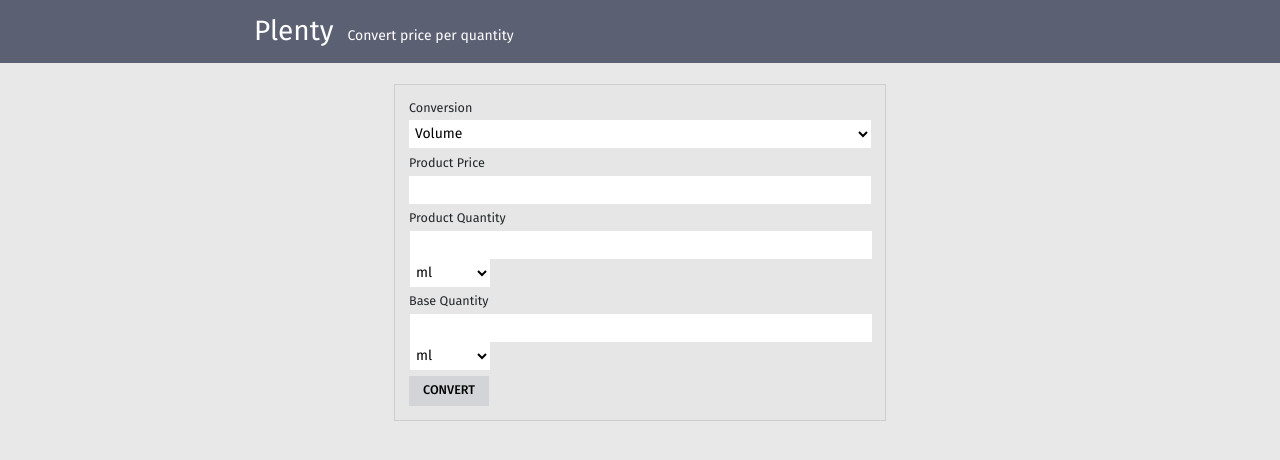
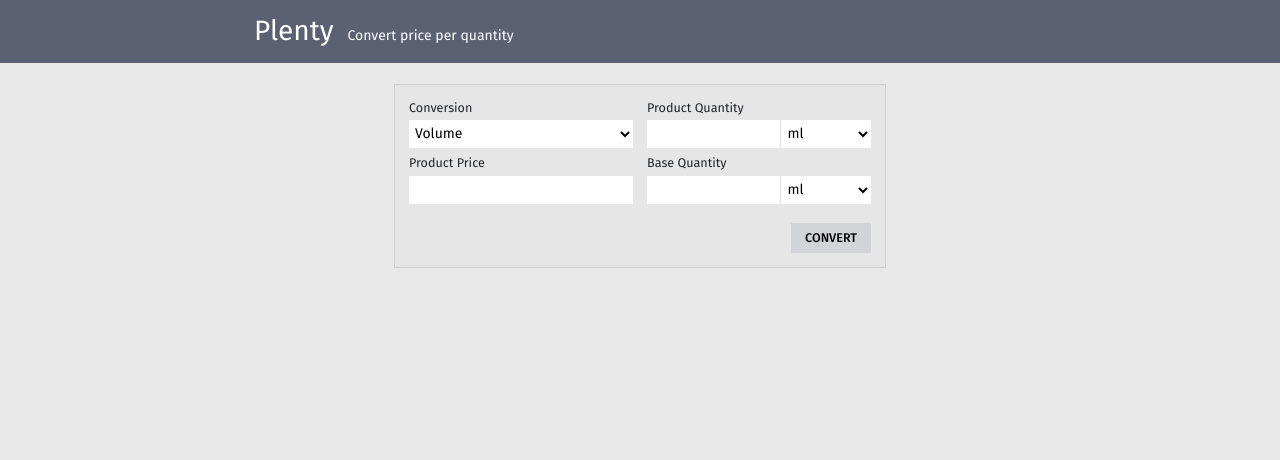
Before and after one commit to pboi20/plenty, a React (Create React App) app: page / in a window 1280 px wide. Shown: the top 460 px of the page. Built offline with nearby package versions, Linux system fonts and the light colour scheme.

Commit message:
Implement basic flexbox grid (wip)

```diff
--- a/src/components/ConversionForm.css
+++ b/src/components/ConversionForm.css
@@ -4,3 +4,13 @@
   border: 1px solid #cecece;
   background-color: #e6e6e6;
 }
+
+.ConversionForm-inputUnitCol,
+.ConversionForm-outputUnitCol {
+  max-width: 40%;
+  margin-left: 1px;
+}
+
+.ConversionForm-actions {
+  padding-top: 1rem;
+}
--- a/src/components/ConversionForm.js
+++ b/src/components/ConversionForm.js
@@ -6,6 +6,7 @@ import Button from './Button';
 import ConversionList from './ConversionList';
 import { ML, MG, Volume, VolumeValue, Weight, WeightValue } from '../utils/conversion';
 
+import './Flex.css';
 import './ConversionForm.css';
 
 const VOLUME = 'Volume';
@@ -134,13 +135,14 @@ class ConversionForm extends Component {
     return (
       <div>
         <form className="ConversionForm" onSubmit={this.handleSubmit}>
+          <div className="Row">
+            <div className="Col">
               <FormField label="Conversion" name="unitType">
                 <Select
                   name="unitType"
                   value={this.state.unitType}
                   choices={typeChoices}
                   onChange={this.handleInputUnitType}
-              extraClass="width-100"
                 />
               </FormField>
 
@@ -148,41 +150,56 @@ class ConversionForm extends Component {
                 <NumberInput
                   name="inputPrice"
                   onChange={this.handleInputPrice}
-              extraClass="width-100"
                 />
               </FormField>
+            </div>
 
-          <FormField label="Product Quantity" name="inputQuantity" multi>
+            <div className="Col">
+              <FormField label="Product Quantity" name="inputQuantity">
+                <div className="Row">
+                  <div className="Col padding-0">
                     <NumberInput
                       name="inputQuantity"
                       onChange={this.handleInputQuantity}
                       required
-              extraClass="width-100"
                     />
+                  </div>
+                  <div className="Col padding-0 ConversionForm-inputUnitCol">
                     <Select
                       name="inputUnit"
                       value={this.state.inputUnit}
                       choices={typeUnitChoices[this.state.unitType]}
                       onChange={this.handleInputUnit}
                     />
+                  </div>
+                </div>
               </FormField>
 
-          <FormField label="Base Quantity" name="outputQuantity" multi>
+              <FormField label="Base Quantity" name="outputQuantity">
+                <div className="Row">
+                  <div className="Col padding-0">
                     <NumberInput
                       name="outputQuantity"
                       onChange={this.handleOutputQuantity}
                       required={this.state.inputPrice !== null}
-              extraClass="width-100"
                     />
+                  </div>
+                  <div className="Col padding-0 ConversionForm-outputUnitCol">
                     <Select
                       name="outputUnit"
                       value={this.state.outputUnit}
                       choices={typeUnitChoices[this.state.unitType]}
                       onChange={this.handleOutputUnit}
                     />
+                  </div>
+                </div>
               </FormField>
+            </div>
+          </div>
 
+          <div className="Row Row--end ConversionForm-actions">
             <Button type="submit" value="Convert" />
+          </div>
         </form>
 
         <ConversionList conversions={this.state.conversions}/>
--- /dev/null
+++ b/src/components/Flex.css
@@ -0,0 +1,27 @@
+.Row {
+  display: flex;
+  flex-direction: row;
+}
+
+.Row--end {
+  justify-content: flex-end;
+}
+
+.Col {
+  flex: 1;
+  padding: 0 0.5rem;
+}
+
+.Col--grow {
+}
+
+.Col--shrink {
+}
+
+.Col:first-child {
+  padding-left: 0;
+}
+
+.Col:last-child {
+  padding-right: 0;
+}
--- a/src/components/FormField.css
+++ b/src/components/FormField.css
@@ -1,9 +1,5 @@
 .FormField {
   margin-bottom: 0.4rem;
-}
-
-.FormField--multi > * {
-  margin-left: 1px;
 }
 
 .FormField-label {
--- a/src/components/FormField.js
+++ b/src/components/FormField.js
@@ -7,14 +7,10 @@ class FormField extends Component {
    * props
    *   name: String
    *   label: String
-   *   multi: Boolean
    */
 
   render() {
-    const className = [
-      'FormField',
-      this.props.multi ? 'FormField--multi' : ''
-    ].join(' ');
+    const className = 'FormField';
 
     return (
       <div className={className}>
--- a/src/components/NumberInput.css
+++ b/src/components/NumberInput.css
@@ -1,5 +1,6 @@
 .NumberInput {
   height: 2rem;
+  width: 100%;
   padding: 0;
   padding-left: 0.5rem;
   border: none;
--- a/src/components/Select.css
+++ b/src/components/Select.css
@@ -1,5 +1,6 @@
 .Select {
   height: 2rem;
+  width: 100%;
   padding: 0;
   padding-left: 2px;
   border: none;
--- a/src/index.css
+++ b/src/index.css
@@ -16,5 +16,11 @@ h1, h2, h3, h4, h5, h6 {
 }
 
 .width-100 {
-  width: 100%;
+  width: 100% !important;
 }
+
+.padding-0 { padding: 0 !important; }
+.padding-top-1 { padding-top: 1rem !important; }
+.padding-bottom-1 { padding-bottom: 1rem !important; }
+.padding-left-1 { padding-left: 1rem !important; }
+.padding-right-1 { padding-right: 1rem !important; }
```
Lines whose indentation alone changed are shown as unchanged.
